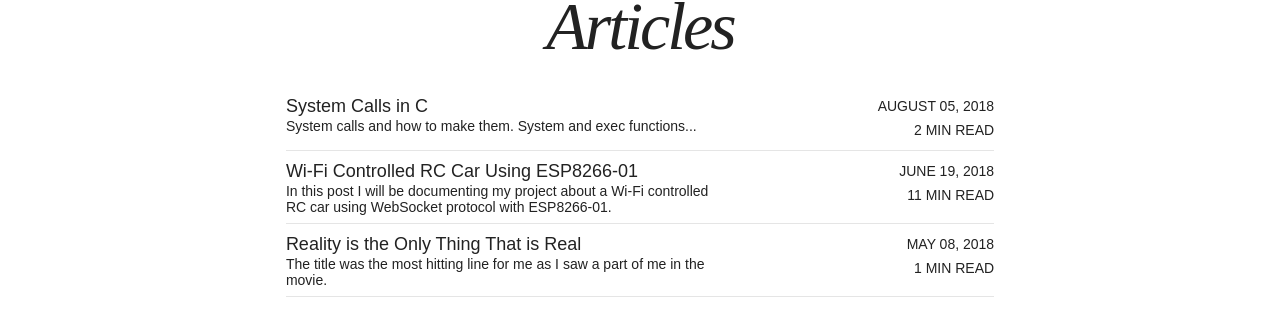
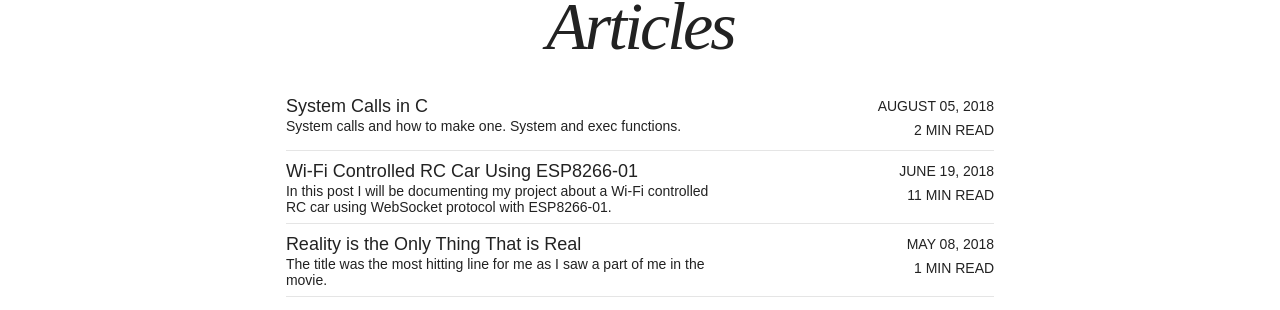
Before and after one commit to andreyuhai/andreyuhai.github.io.old, a Jekyll site: the page built from articles/index.md, in a window 1280 px wide. Shown: the part 510-820 px from the top of the page. Built offline with Jekyll 4.4.1, drawn with Linux system fonts in a browser that asks for light colours; nearby versions of some CDN libraries.

Commit message:
Article updated.

````diff
--- a/_posts/articles/2018-08-05-system-calls-in-c.md
+++ b/_posts/articles/2018-08-05-system-calls-in-c.md
@@ -1,7 +1,7 @@
 ---
 layout: post
 title: "System Calls in C"
-excerpt: System calls and how to make them. System and exec functions...
+excerpt: System calls and how to make one. System and exec functions.
 modified:
 categories: articles
 tags: [C, system calls]
@@ -47,7 +47,6 @@
 | e | environment, you can also pass some environment variables |
 
 <br>
-
 ```c
 execlp("echo","echo","this function is on the path",NULL);
 ```
@@ -82,11 +81,10 @@
 
 | Letter| Meaning              |
 |:---:  |:--                   |
-|v      |stands for vector     |
-|p      |path                  |
-|e      |environment variables |
-
-
+|v|stands for vector     |
+|p|path                  |
+|e|environment variables |
+<br>
 ```c
 char* args[] = {"echo","here","are","the arguments",NULL};
 execvp(args[0],args);
````
